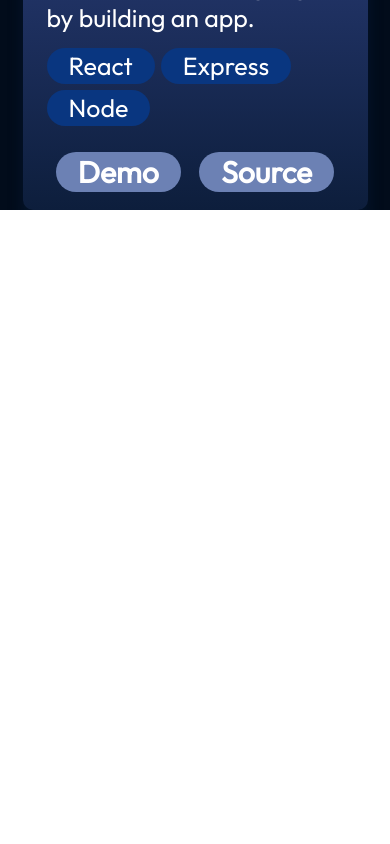
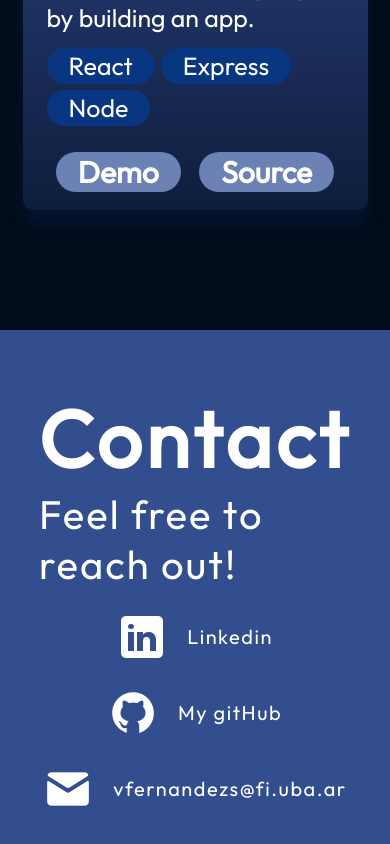
Before and after one commit to victoriaskapin/portfolio, a React (Vite) app in the folder portfolio/: page / in a window 390 px wide. Shown: the part 5874-6718 px from the top of the page. Before the commit the page ends 6084 px from the top, so only its background shows below. Built offline with nearby package versions, Linux system fonts and the light colour scheme.

Commit message:
add contact page

```diff
--- a/portfolio/src/App.tsx
+++ b/portfolio/src/App.tsx
@@ -4,6 +4,7 @@
 import { Navbar } from './components/Navbar/Navbar';
 import { Projects } from './components/Projects/Projects';
 import { User } from './components/User/User';
+import { Contact } from './components/Contact/Contact';
 
 function App() {
 
@@ -15,6 +16,7 @@
       <About/>
       <Experience/>
       <Projects/>
+      <Contact/>
     </div>
   )
 }
--- /dev/null
+++ b/portfolio/src/components/Contact/Contact.module.css
@@ -0,0 +1,63 @@
+@import '../../variables.css';
+
+.container{
+    color: var(--color-text);
+    margin-top: 120px;
+    background-color: var(--color-secondary);
+    display: flex;
+    flex-direction: row;
+    justify-content: space-evenly;
+    width: 100vw;
+    padding: 58px 10%;
+    gap: 10px;
+}
+
+.text h2{
+    font-size: 80px;
+    font-weight: 700;
+    letter-spacing: 4px;
+}
+.text p{
+    font-size: 40px;
+    font-weight: 400;
+    letter-spacing: 2px;
+}
+.links{
+    display: flex;
+    flex-direction: column;
+    align-items: flex-start;
+    list-style: none;
+    gap: 26px;
+}
+.link{
+    display: flex;
+    align-items: center;
+    gap: 25px;
+}
+
+.link a{
+    color: var(--color-text);
+    text-decoration: none;
+    font-size: 20px;
+    font-weight: 400;
+    letter-spacing: 1.5px;
+    display: flex;
+    align-items: center;
+    justify-content: space-around;
+    gap: 20px
+}
+
+@media screen and (max-width: 830px) {
+    .container{
+        flex-direction: column;
+        gap: 23px;
+    }
+    .text{
+        display: flex;
+        flex-direction: column;
+        align-items: center;
+    }
+    .links{
+        align-items: center;
+    }
+}
--- /dev/null
+++ b/portfolio/src/components/Contact/Contact.tsx
@@ -0,0 +1,37 @@
+import { getImageUrl } from '../../utils';
+import styles from './Contact.module.css';
+
+export const Contact = ()=>{
+    return (
+        <footer className={styles.container} id="contact">
+            <div className={styles.text}>
+                <h2>Contact</h2>
+                <p>Feel free to reach out!</p>
+            </div>
+            <ul className={styles.links}>
+
+
+                <li className={styles.link}>
+                    <a href="https://www.linkedin.com/in/victoria-fernandez-skapin-12baa8191/" target="_blank">
+                        <img src={getImageUrl('contact/linkedinIcon.png')} alt="linkedin Icon" />
+                        <p>Linkedin</p>
+                    </a>
+                </li>
+
+                <li className={styles.link}>
+                    <a href="https://github.com/victoriaskapin" target="_blank" >
+                        <img src={getImageUrl('contact/githubIcon.png')} alt="gitHub Icon" />
+                        <p>My gitHub</p>
+                    </a>
+                </li>
+
+                <li className={styles.link}>
+                    <a href="mailto:vfernandezs@fi.uba.ar">
+                        <img src={getImageUrl('contact/emailIcon.png')} alt="Email Icon" />
+                        <p>vfernandezs@fi.uba.ar </p>
+                    </a>
+                </li>
+            </ul>
+        </footer>
+    )
+}
--- a/portfolio/src/components/Projects/ProjectCard.tsx
+++ b/portfolio/src/components/Projects/ProjectCard.tsx
@@ -30,8 +30,8 @@
                 })}
             </ul>
             <div className={styles.links}>
-                <a href={project.demo} className={styles.link} > Demo </a>
-                <a href={project.source} className={styles.link} > Source </a>
+                <a href={project.demo} className={styles.link} target="_blank" > Demo </a>
+                <a href={project.source} className={styles.link} target="_blank" > Source </a>
             </div>
         </div>
     );
```
